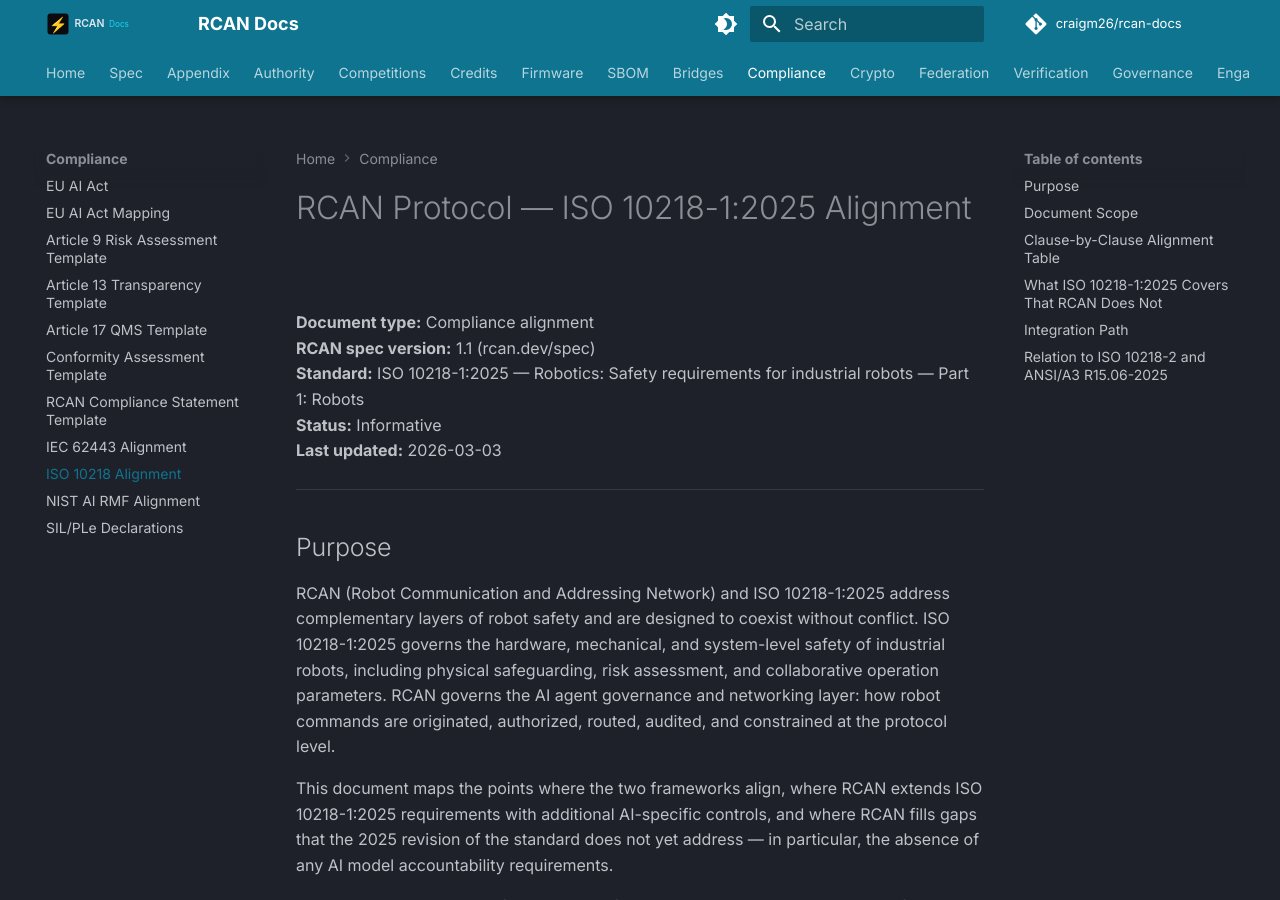
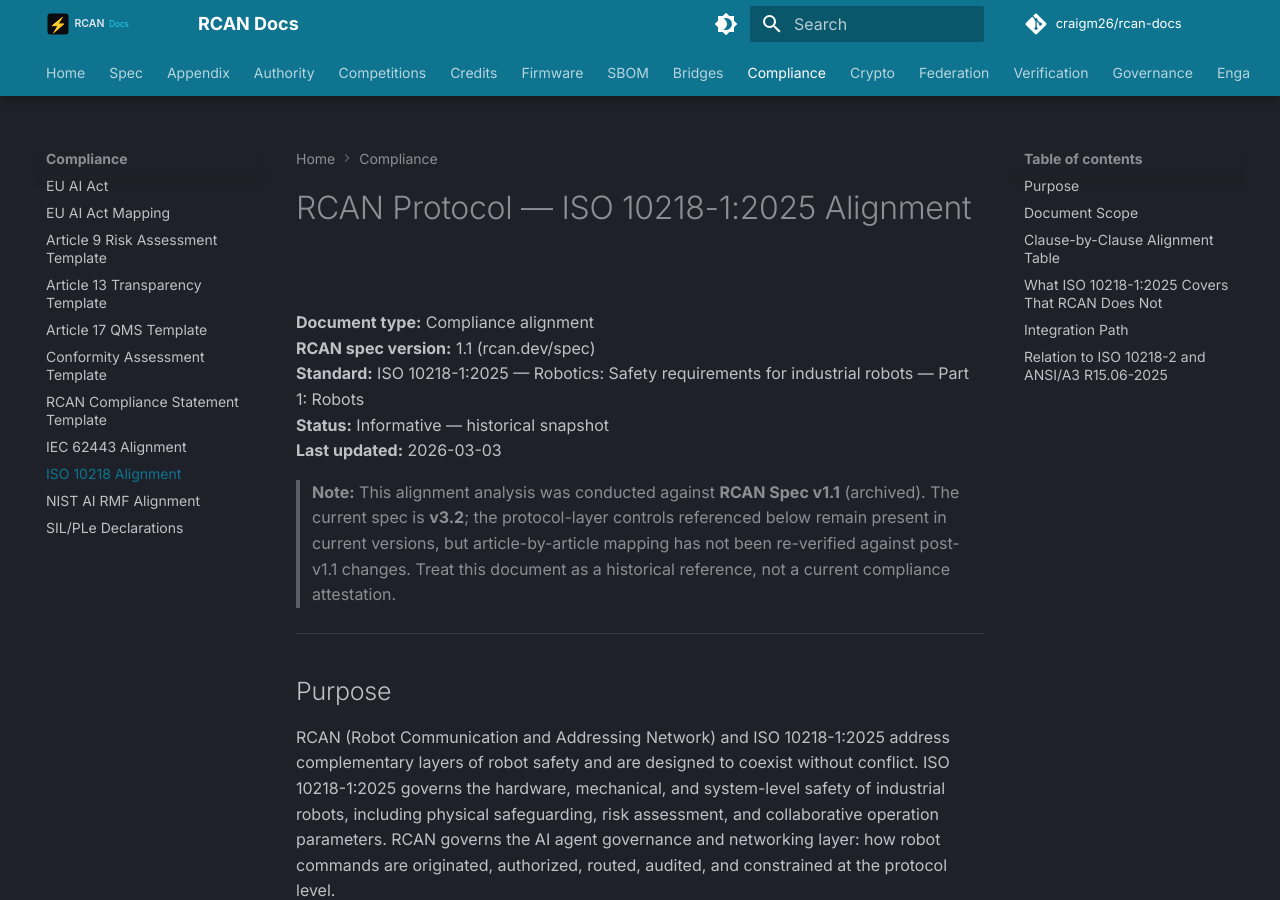
Before and after one commit to craigm26/rcan-docs, an MkDocs documentation site: the page built from docs/compliance/iso-10218-alignment.md, in a window 1280 px wide and 900 px high. Built offline with MkDocs 1.6.1 and Material for MkDocs 9.7.7, drawn with Linux system fonts in a browser that asks for light colours; comment, search, counter and statistics services are not loaded; the version menu is left out.

Commit message:
docs(compliance): add historical-snapshot disclosure to v1.1 alignment docs
iso-10218-alignment.md and nist-ai-rmf-alignment.md are dated
2026-03-03 / 2026-03-04 and pin "RCAN spec version: 1.1" in their
header blocks. Both are Informative analysis snapshots, not current
compliance attestations — but nothing in the file body signals this
to a reader.

This change:
- Updates the Status line to "Informative — historical snapshot".
- Adds a callout immediately under the header block stating the
  analysis was conducted against archived v1.1 and that article-/
  function-by-function mapping has not been re-verified against the
  current v3.2 spec.

The v1.1 version label itself is preserved as intentional historical
provenance (per the audit's drift-not-factual classification).

Closes #4. Upstream mirror in continuonai/rcan-spec/docs/compliance/
fixed in a separate coordinating PR.

Refs: opencastor-ops findings S-RCD-01 (Plan 9 Phase 5).

Co-Authored-By: Claude Opus 4.7 (1M context) <noreply@anthropic.com>

```diff
--- a/docs/compliance/iso-10218-alignment.md
+++ b/docs/compliance/iso-10218-alignment.md
@@ -3,8 +3,10 @@
 **Document type:** Compliance alignment
 **RCAN spec version:** 1.1 (rcan.dev/spec)
 **Standard:** ISO 10218-1:2025 — Robotics: Safety requirements for industrial robots — Part 1: Robots
-**Status:** Informative
+**Status:** Informative — historical snapshot
 **Last updated:** 2026-03-03
+
+> **Note:** This alignment analysis was conducted against **RCAN Spec v1.1** (archived). The current spec is **v3.2**; the protocol-layer controls referenced below remain present in current versions, but article-by-article mapping has not been re-verified against post-v1.1 changes. Treat this document as a historical reference, not a current compliance attestation.
 
 ---
 
```
Also changed, not shown: docs/compliance/nist-ai-rmf-alignment.md (+3 -1 lines).
